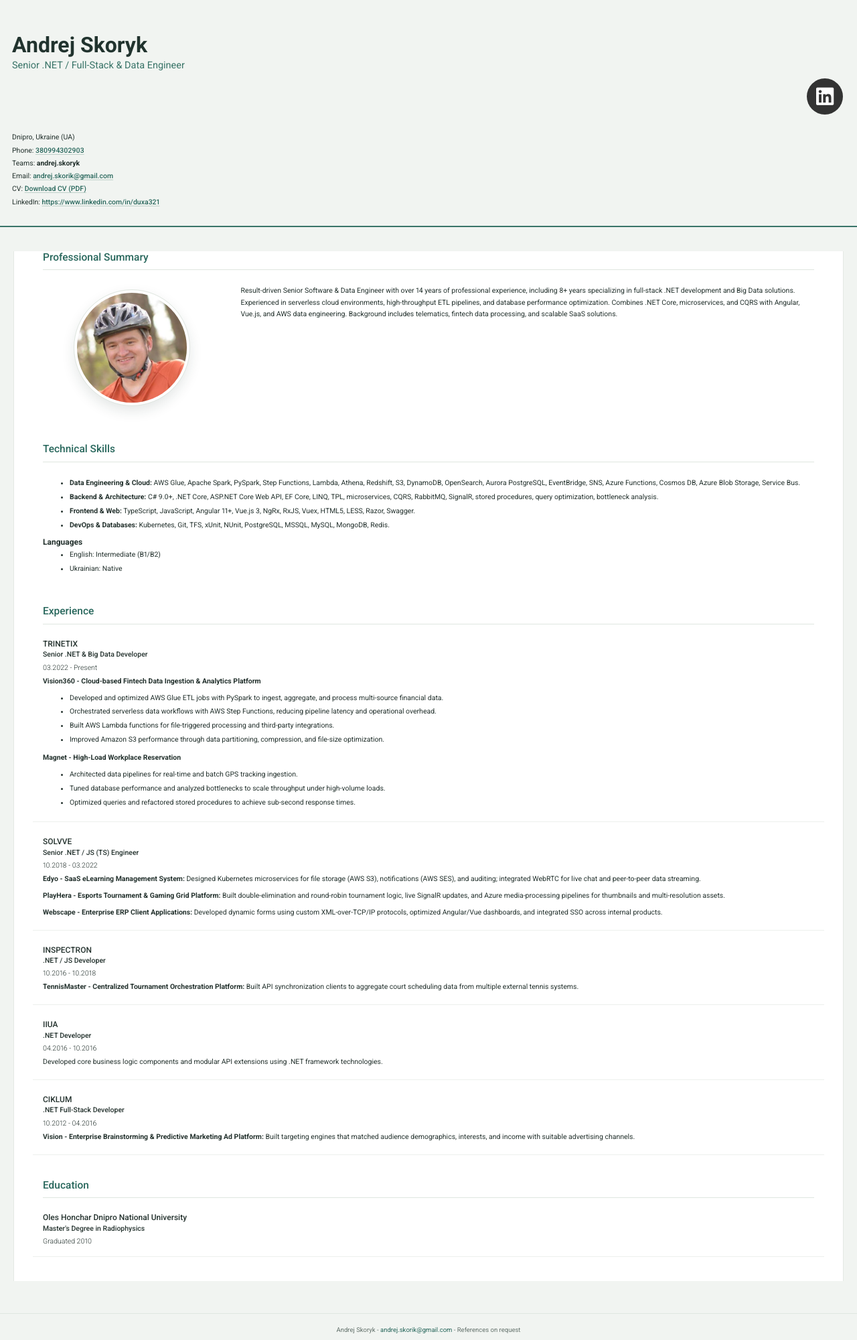
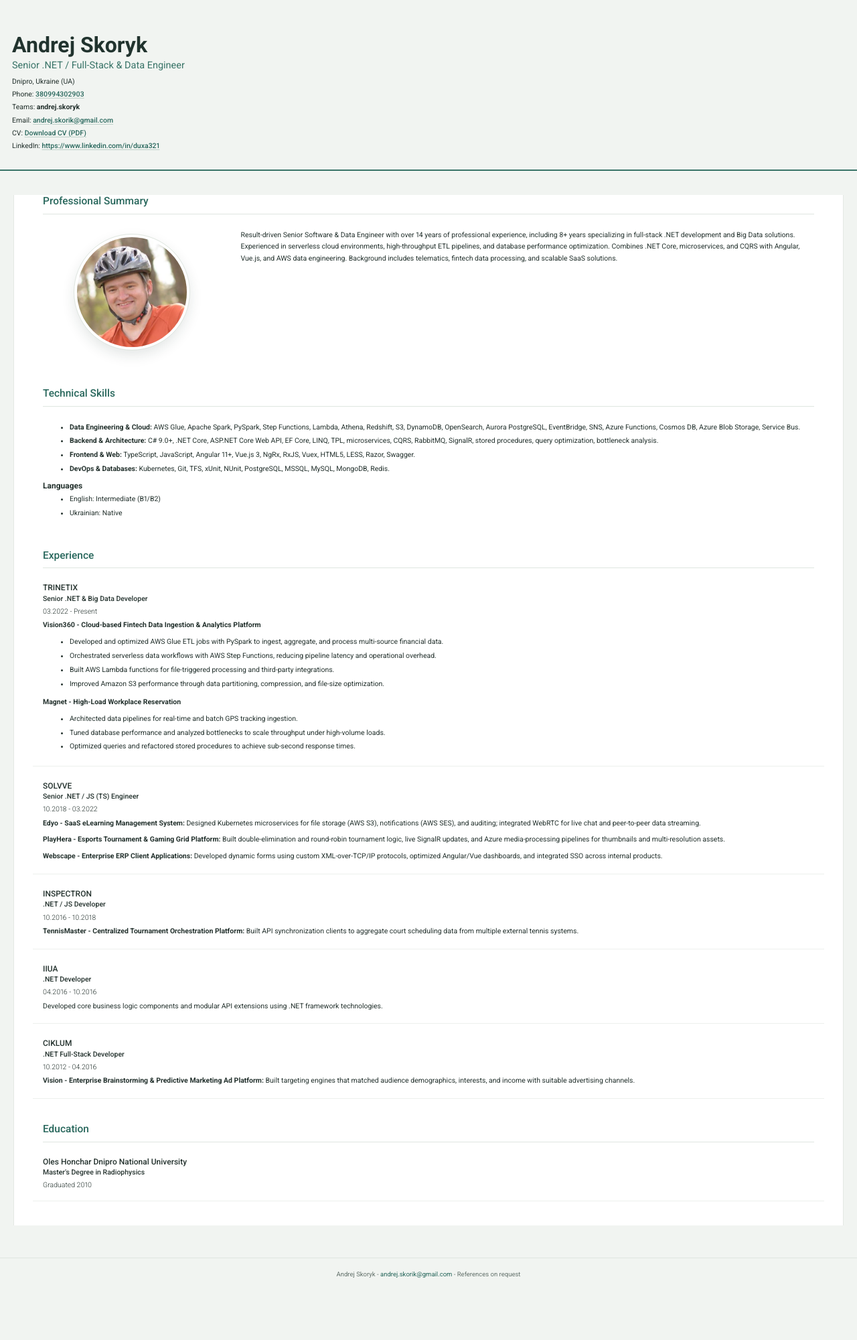
Before and after one commit to duxa/duxa.github.io, a Jekyll site: the page built from index.md, in a window 1280 px wide. Shown: the whole page at 67% size. Built offline with Jekyll 4.4.1, drawn with Linux system fonts in a browser that asks for light colours; nearby versions of some CDN libraries; after the commit the page ends 1917 px from its top, so only the background shows below that.

Commit message:
header-polish

```diff
--- a/_sass/modern-resume-theme.scss
+++ b/_sass/modern-resume-theme.scss
@@ -13,6 +13,10 @@
 
 .header-right p {
   margin-bottom: 3px;
+}
+
+.header-right .icons {
+  display: none;
 }
 
 .header-right a{
```
